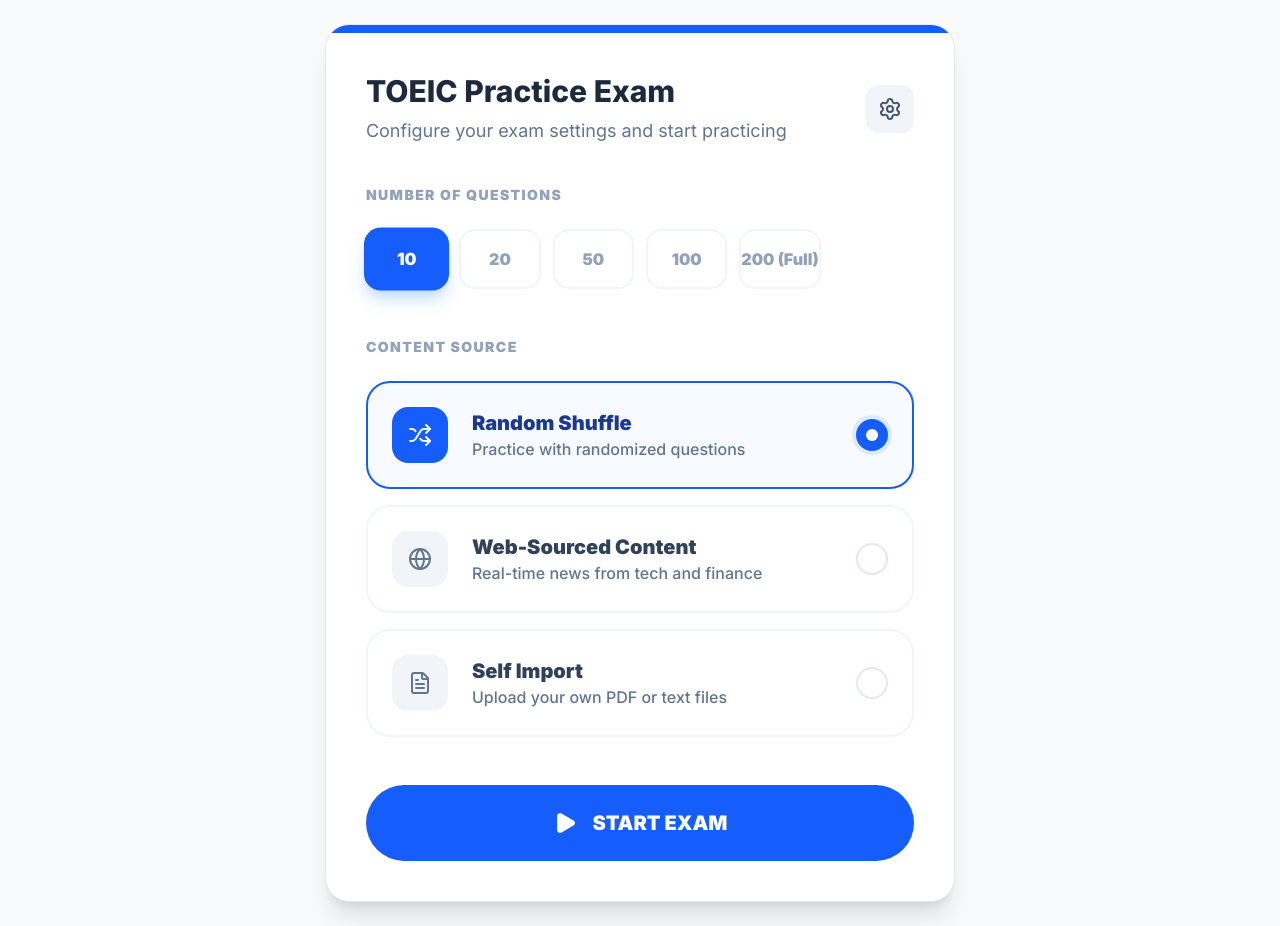
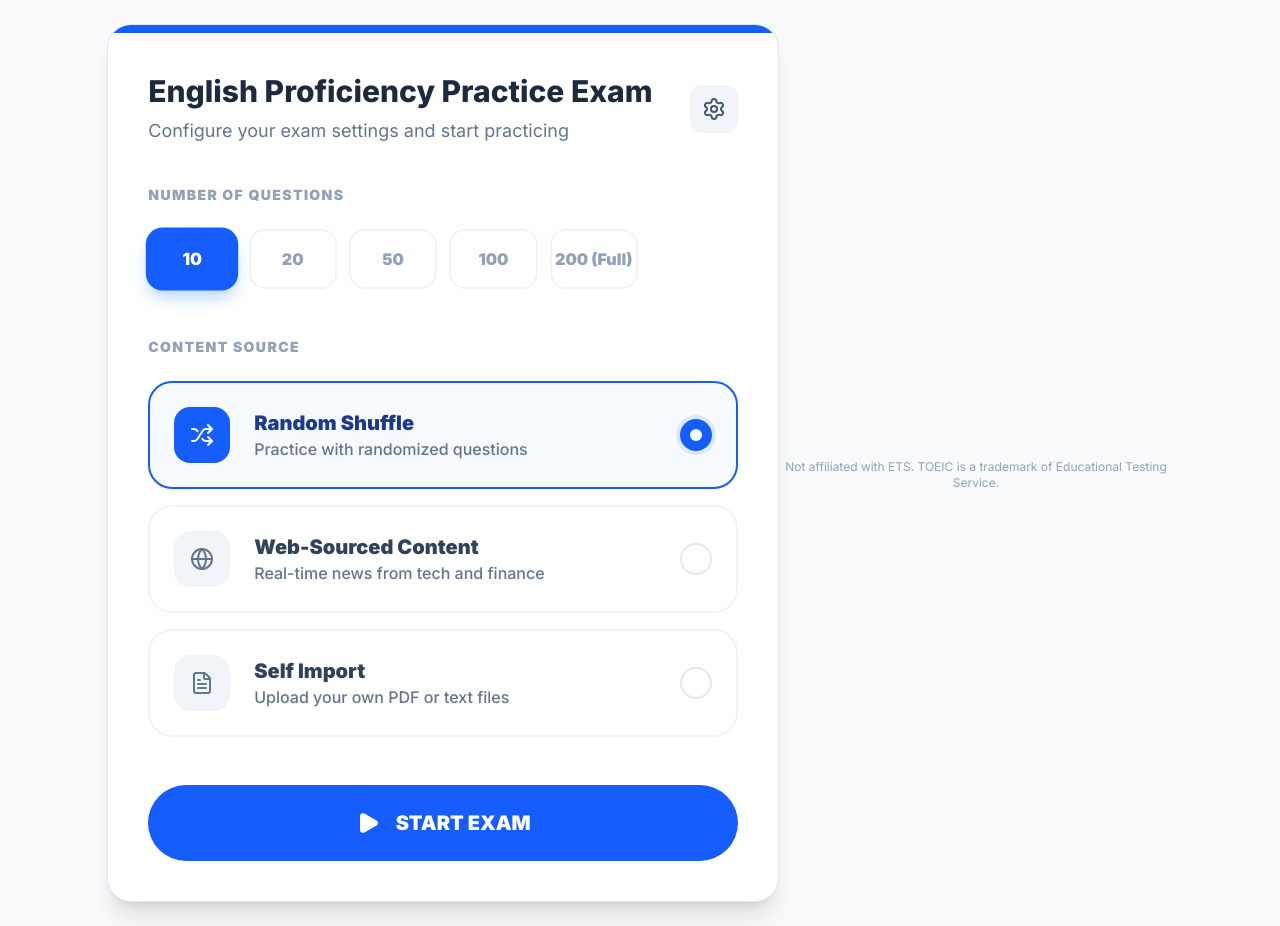
Before and after one commit to vitolai/ai-english-test, a React (Vite) app: page / in a window 1280 px wide. Built offline with nearby package versions, Linux system fonts and the light colour scheme.

Commit message:
chore: trademark disclaimer + rename UI labels to avoid ETS trademark infringement

```diff
--- a/index.html
+++ b/index.html
@@ -4,7 +4,7 @@
     <meta charset="UTF-8" />
     <link rel="icon" type="image/svg+xml" href="/favicon.svg" />
     <meta name="viewport" content="width=device-width, initial-scale=1.0" />
-    <title>toeic-v0.3.0</title>
+    <title>AI English Test Practice</title>
   </head>
   <body>
     <div id="root"></div>
--- a/src/App.tsx
+++ b/src/App.tsx
@@ -35,7 +35,7 @@ interface Status {
 const App: React.FC = () => {
     const [examData, setExamData] = useState<ExamData | null>(null);
     const [loading, setLoading] = useState(false);
-    const [status, setStatus] = useState<Status>({ phase: 'starting', progress: 0, message: 'Initializing TOEIC AI Engine...' });
+    const [status, setStatus] = useState<Status>({ phase: 'starting', progress: 0, message: 'Initializing AI Exam Engine...' });
     const [sessionId, setSessionId] = useState<string | null>(null);
     const [error, setError] = useState<string | null>(null);
     const [view, setView] = useState<'dashboard' | 'exam'>('dashboard');
@@ -177,7 +177,7 @@ const App: React.FC = () => {
                 <div className="fixed inset-0 z-50 bg-blue-900/60 backdrop-blur-xl flex flex-col items-center justify-center text-white p-6 transition-all duration-500">
                     <div className="relative mb-12">
                         <div className="w-24 h-24 border-4 border-white/10 border-t-white rounded-full animate-spin"></div>
-                        <div className="absolute inset-0 flex items-center justify-center font-black text-xs text-white/40 uppercase">TOEIC</div>
+                        <div className="absolute inset-0 flex items-center justify-center font-black text-xs text-white/40 uppercase">AI Exam</div>
                     </div>
                     <h2 className="text-5xl font-black mb-4 tracking-tighter uppercase">{status.phase === 'generating' ? 'Visual Analysis' : 'Exam Generation'}</h2>
                     <p className="text-blue-200 font-bold text-xl mb-12 h-8 text-center">{status.message}</p>
--- a/src/Dashboard.tsx
+++ b/src/Dashboard.tsx
@@ -186,7 +186,7 @@ const Dashboard: React.FC<DashboardProps> = ({ onStart }) => {
         <div className="p-10">
           <div className="flex justify-between items-center mb-10">
             <div>
-              <h1 className="text-3xl font-extrabold text-slate-800">TOEIC Practice Exam</h1>
+              <h1 className="text-3xl font-extrabold text-slate-800">English Proficiency Practice Exam</h1>
               <p className="text-slate-500 mt-2 text-lg">Configure your exam settings and start practicing</p>
             </div>
             <button onClick={() => setIsSettingsOpen(true)} className="p-3 bg-slate-100 rounded-xl hover:bg-slate-200 transition-colors">
@@ -361,6 +361,9 @@ const Dashboard: React.FC<DashboardProps> = ({ onStart }) => {
           </div>
         </div>
       )}
+      <footer className="mt-6 text-center text-xs text-slate-400">
+        Not affiliated with ETS. TOEIC is a trademark of Educational Testing Service.
+      </footer>
     </div>
   );
 };
--- a/src/lib/providers.ts
+++ b/src/lib/providers.ts
@@ -85,7 +85,7 @@ export const PROVIDERS: Record<string, ProviderConfig> = {
     id: 'openrouter', name: 'OpenRouter',
     description: 'Aggregator for 200+ models via single API key. Includes Nemotron free tier, Gemini, Claude, Llama, etc.',
     baseUrl: 'https://openrouter.ai/api/v1', authType: 'bearer', authHeader: 'Authorization',
-    defaultHeaders: { 'Content-Type': 'application/json', 'HTTP-Referer': 'https://toeic-ai-pro.local', 'X-Title': 'TOEIC AI Pro' },
+    defaultHeaders: { 'Content-Type': 'application/json', 'HTTP-Referer': 'https://toeic-ai-pro.local', 'X-Title': 'AI Exam Generator' },
     category: 'aggregator', requiresApiKey: true,
     models: [
       { id: 'nvidia/nemotron-3-ultra-550b-a55b:free', name: 'Nemotron 3 Ultra (Free)', contextWindow: 128000, maxOutputTokens: 8192, capabilities: { text: true, streaming: true, vision: true, audioInput: true, audioOutput: true, functionCalling: true, jsonMode: true, reasoning: true, codeExecution: true, localExecution: false, offline: false, apiKeyRequired: true }, pricing: { inputPer1M: 0, outputPer1M: 0 }, supportsJsonMode: true, supportsFunctionCalling: true, supportsVision: true, supportsAudioInput: true, supportsAudioOutput: true, supportsReasoning: true, supportsCodeExecution: true },
```
Also changed, not shown: 1 other file (tests, documents, lock files or other folders).
